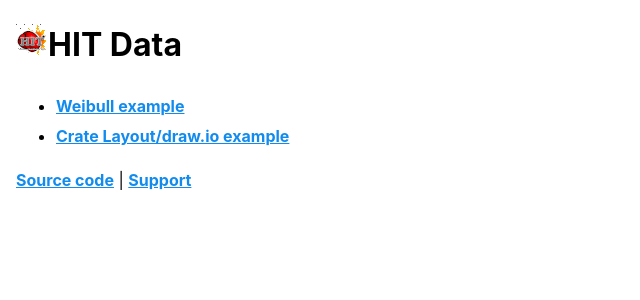
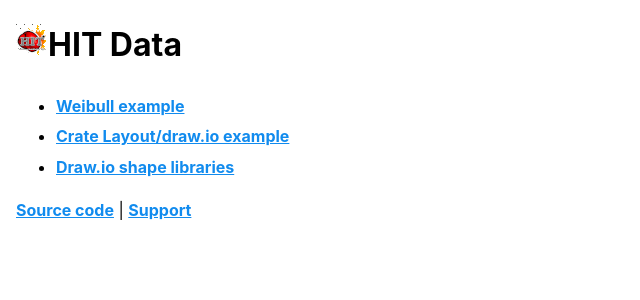
Before and after one commit to lucian-loco/WAT---Weibull-Analysis-Tool, a Flask app: page / in a window 1280 px wide. Shown: the top 300 px of the page, without its empty margins (0-640 px from the left). Run offline with Flask 3, Linux system fonts and the light colour scheme; parts of the project's set-up code (start-up, migrations or seed data) failed here and were passed over.

Commit message:
templates/index: added a link to draw.io shape libraries

```diff
--- a/src/templates/index.html
+++ b/src/templates/index.html
@@ -12,6 +12,7 @@
     <ul>
       <li><a href="/weibull?part=HCCTDAP">Weibull example</a></li>
       <li><a href="/crate/edit?name=cfv-193-ascool">Crate Layout/draw.io example</a></li>
+      <li><a href="https://cernbox.cern.ch/files/spaces/eos/project/h/hit/draw.io/Installation">Draw.io shape libraries</a></li>
     </ul>
     <a href="https://gitlab.cern.ch/hit/hit-data">Source code</a> | <a href="mailto:hit.data@cern.ch">Support</a>
     </div>
```
